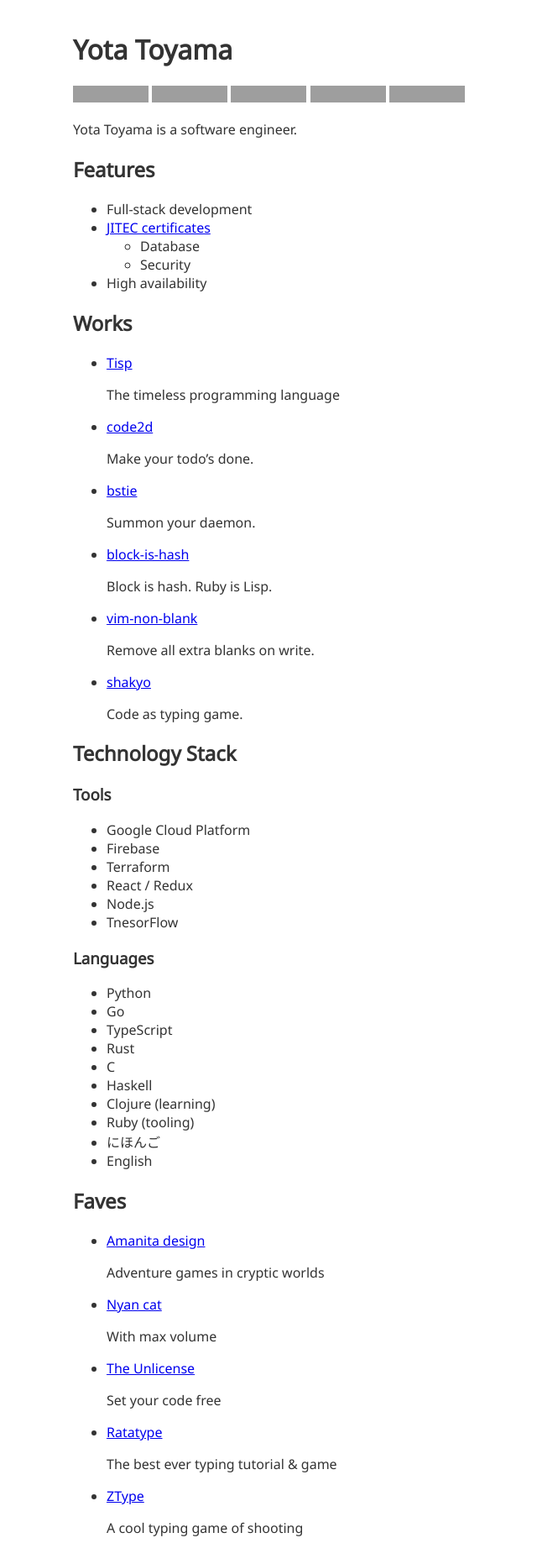
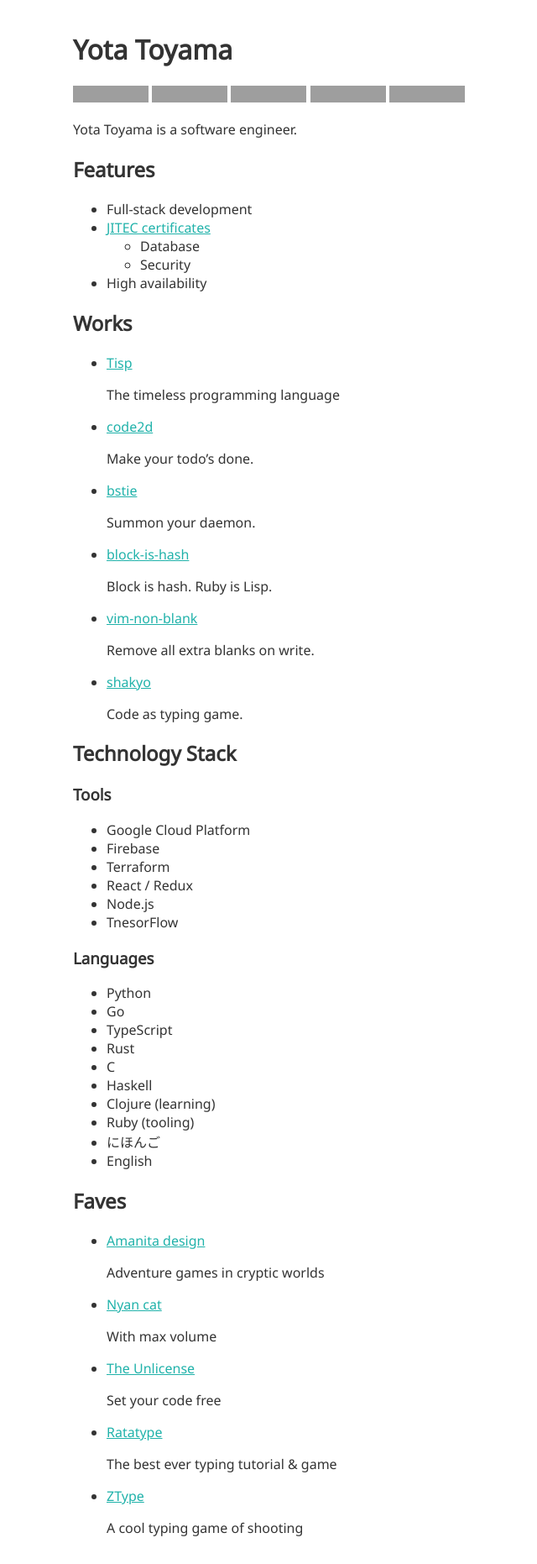
Before and after one commit to raviqqe/raviqqe.github.io, a Jekyll site: the page built from index.md, in a window 1280 px wide. Shown: the whole page at 84% size, without its empty margins (153-793 px from the left). Built offline with Jekyll 4.4.1, drawn with Linux system fonts in a browser that asks for light colours; our own code applies the rules of GitHub Pages for plain Markdown files; grey boxes are pictures that could not be loaded.

Commit message:
Change anchor colors

```diff
--- a/_layouts/default.html
+++ b/_layouts/default.html
@@ -14,6 +14,14 @@
 				margin: 0 auto;
 				padding: 1em;
 			}
+
+			a {
+				color: lightseagreen;
+			}
+
+			a:visited {
+				color: lightseagreen;
+			}
 		</style>
 	</head>
 	{{ content }}
```
